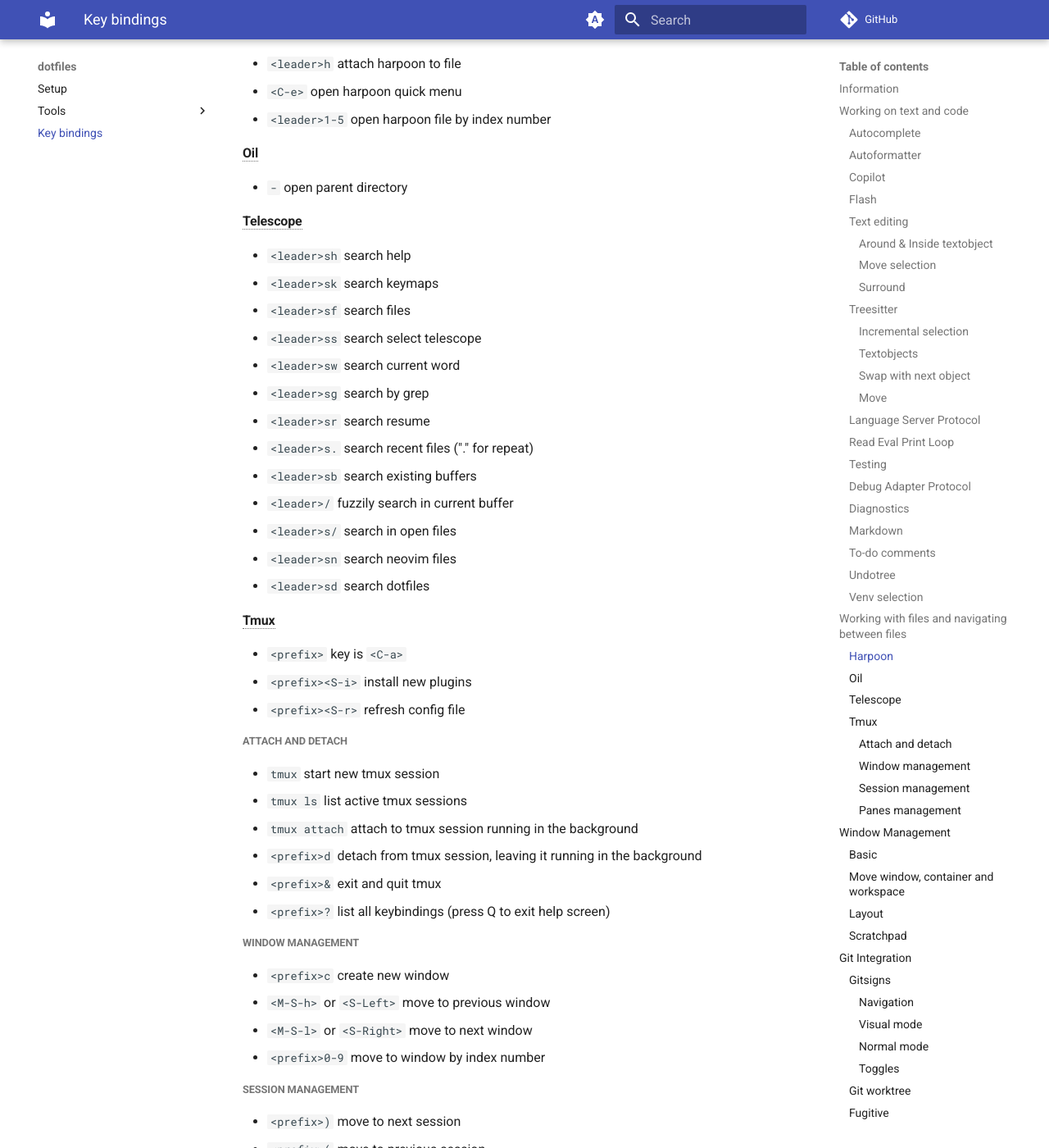
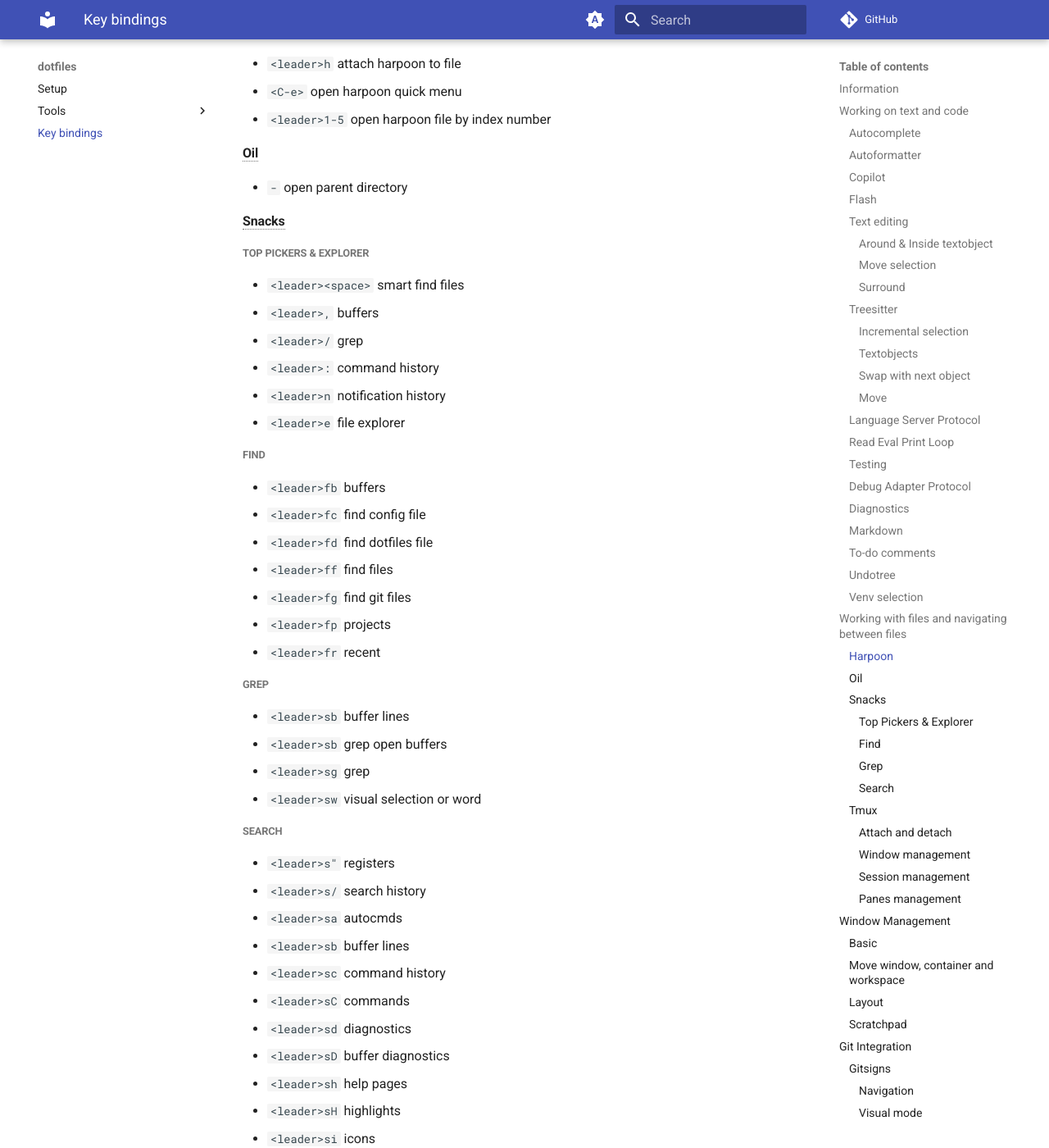
Before and after one commit to HieuDao-code/dotfiles, an MkDocs documentation site: the page built from docs/key_binding.md, in a window 1280 px wide and 1400 px high, scrolled down 5408 px. Shown: the whole window at 82% size. Built offline with MkDocs 1.6.1 and Material for MkDocs 9.7.7, drawn with Linux system fonts in a browser that asks for light colours; comment, search, counter and statistics services are not loaded; some of the changed text lies outside the part shown.

Commit message:
refactor: replace telescope with snacks.picker

```diff
--- a/docs/key_binding.md
+++ b/docs/key_binding.md
@@ -207,21 +207,57 @@ Move selection in visual mode or current line
 
 - `-` open parent directory
 
-#### <abbr title="telescope.nvim">Telescope</abbr>
+#### <abbr title="snacks.nvim">Snacks</abbr>
 
-- `<leader>sh` search help
-- `<leader>sk` search keymaps
-- `<leader>sf` search files
-- `<leader>ss` search select telescope
-- `<leader>sw` search current word
-- `<leader>sg` search by grep
-- `<leader>sr` search resume
-- `<leader>s.` search recent files ("." for repeat)
-- `<leader>sb` search existing buffers
-- `<leader>/` fuzzily search in current buffer
-- `<leader>s/` search in open files
-- `<leader>sn` search neovim files
-- `<leader>sd` search dotfiles
+##### Top Pickers & Explorer
+
+- `<leader><space>` smart find files
+- `<leader>,` buffers
+- `<leader>/` grep
+- `<leader>:` command history
+- `<leader>n` notification history
+- `<leader>e` file explorer
+
+##### Find
+
+- `<leader>fb` buffers
+- `<leader>fc` find config file
+- `<leader>fd` find dotfiles file
+- `<leader>ff` find files
+- `<leader>fg` find git files
+- `<leader>fp` projects
+- `<leader>fr` recent
+
+##### Grep
+
+- `<leader>sb` buffer lines
+- `<leader>sb` grep open buffers
+- `<leader>sg` grep
+- `<leader>sw` visual selection or word
+
+##### Search
+
+- `<leader>s"` registers
+- `<leader>s/` search history
+- `<leader>sa` autocmds
+- `<leader>sb` buffer lines
+- `<leader>sc` command history
+- `<leader>sC` commands
+- `<leader>sd` diagnostics
+- `<leader>sD` buffer diagnostics
+- `<leader>sh` help pages
+- `<leader>sH` highlights
+- `<leader>si` icons
+- `<leader>sj` jumps
+- `<leader>sk` keymaps
+- `<leader>sl` location list
+- `<leader>sm` marks
+- `<leader>sM` man pages
+- `<leader>sp` search for plugin spec
+- `<leader>sq` quickfix list
+- `<leader>sR` resume
+- `<leader>su` undo history
+- `<leader>uC` colorschemes
 
 #### <abbr title="tmux">Tmux</abbr>
 
```
Also changed, not shown: other parts of docs/key_binding.md (+2 -2 lines), docs/neovim.md (+7 -7 lines), 4 other files.
